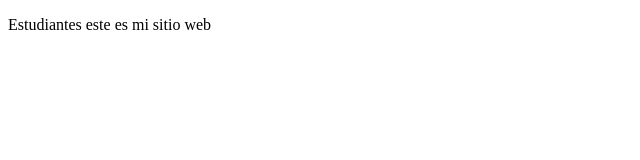
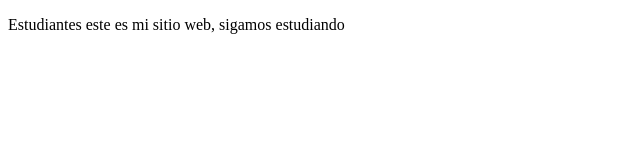
Before and after one commit to edborrero/projectoDemoCursoPrework, a plain HTML site: page index.html in a window 1280 px wide. Shown: the whole page, without its empty margins (0-640 px from the left). Drawn offline with Linux system fonts and the light colour scheme.

Commit message:
cambios agregamos sitio en Git

```diff
--- a/index.html
+++ b/index.html
@@ -7,6 +7,6 @@
     <title>Document</title>
 </head>
 <body>
-    <p> Estudiantes este es mi sitio web </p>
+    <p> Estudiantes este es mi sitio web, sigamos estudiando   </p>
 </body>
 </html>
```
